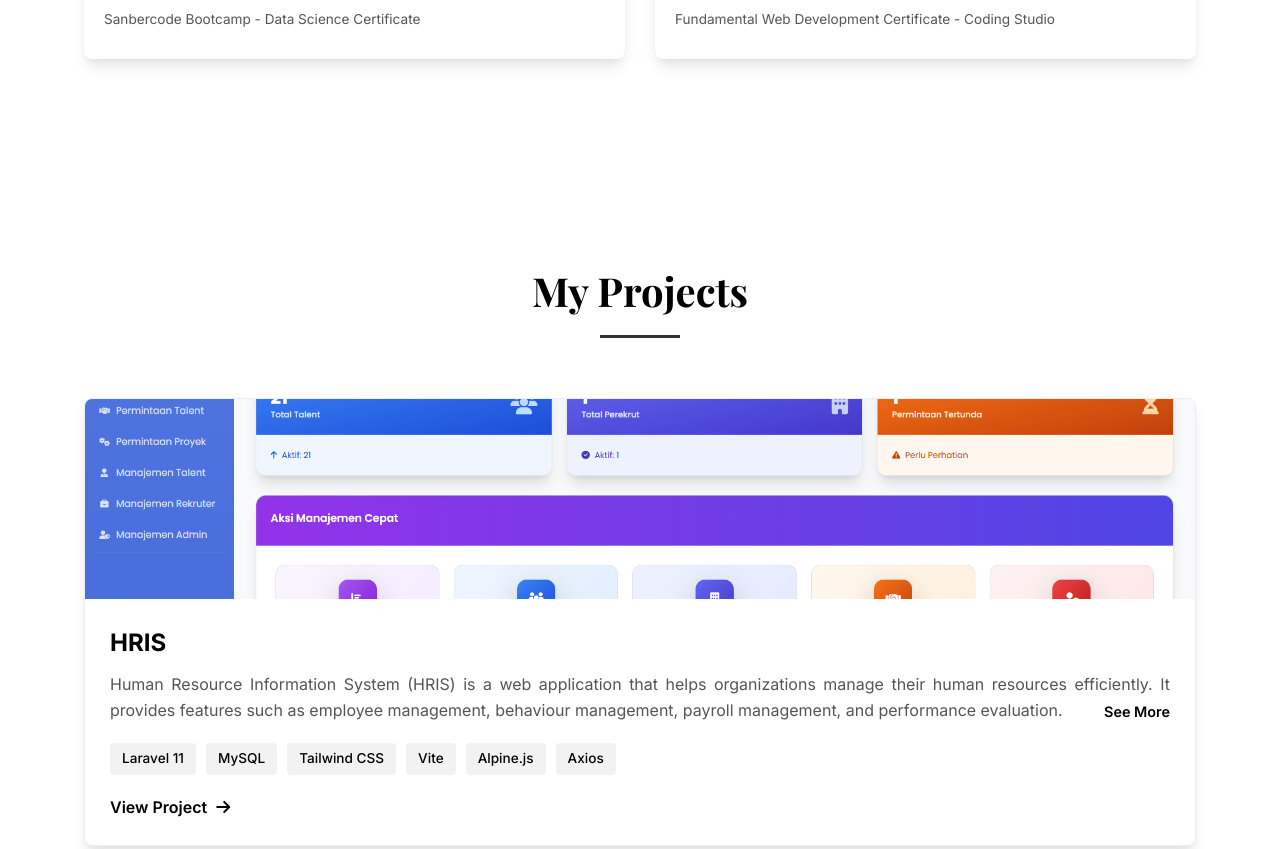
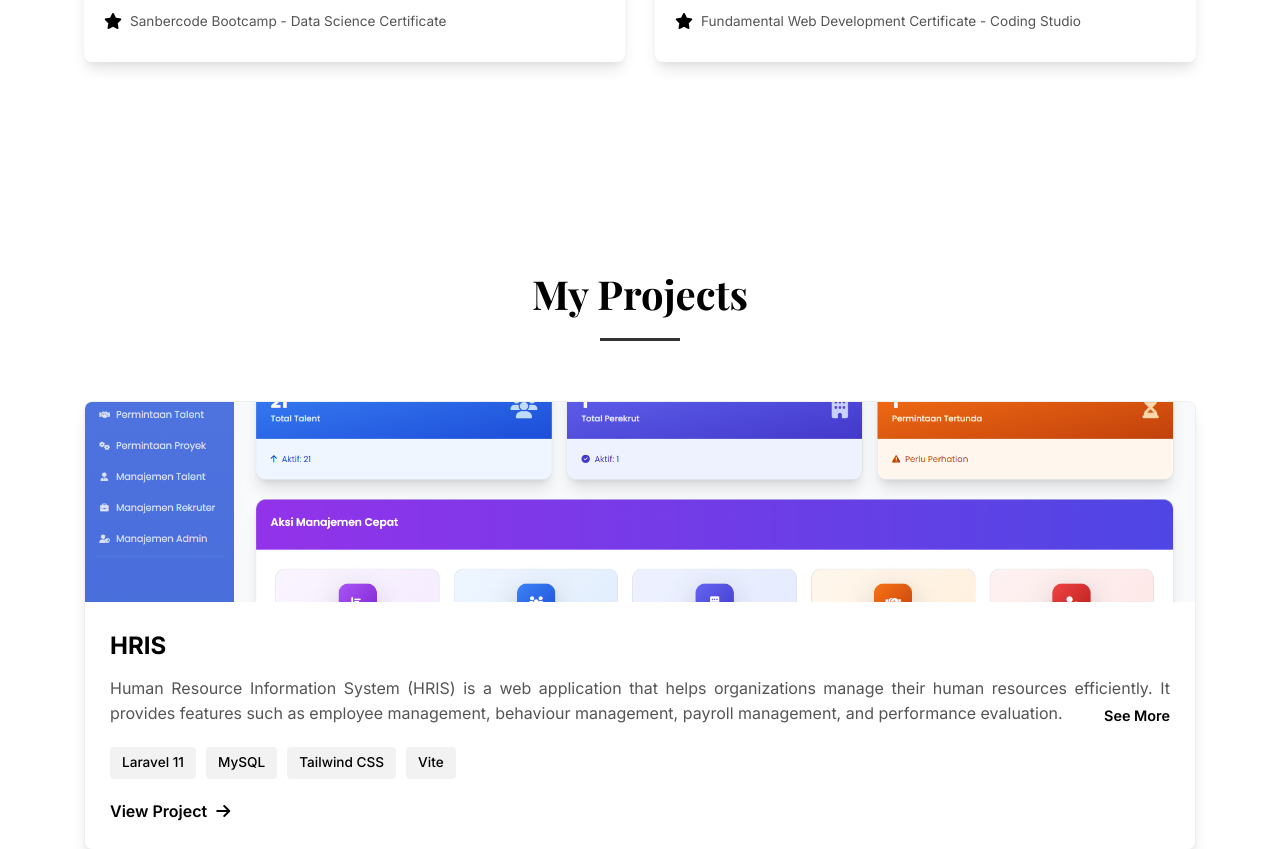
Before and after one commit to septianshft/myportofolio, a website: page index.html in a window 1280 px wide. Shown: the part 2177-3026 px from the top of the page. Drawn offline with nearby package versions, Linux system fonts and the light colour scheme; animation ran at ten frames a second.

Commit message:
style: adjust image positioning and update certificate items
- Add object-position to images for better visual alignment
- Include star icons in certificate items for visual enhancement
- Remove commented out phone number and unused tech tags

```diff
--- a/index.html
+++ b/index.html
@@ -92,6 +92,9 @@
                             </div>
                             <div class="certificates">
                                 <div class="certificate certificate-item">
+                                    <div class="certificate-image">
+                                        <i class="fas fa-star" style="margin-right: 8px;"></i>
+                                    </div>
                                     <p>Sanbercode Bootcamp - Data Science Certificate</p>
                                 </div>
                             </div>
@@ -123,6 +126,9 @@
                             </div>
                             <div class="certificates">
                                 <div class="certificate certificate-item">
+                                    <div class="certificate-image">
+                                        <i class="fas fa-star" style="margin-right: 8px;"></i>
+                                    </div>
                                     <p>Fundamental Web Development Certificate - Coding Studio</p>
                                 </div>
                             </div>
@@ -256,8 +262,8 @@
                             <span class="tag">MySQL</span>
                             <span class="tag">Tailwind CSS</span>
                             <span class="tag">Vite</span>
-                            <span class="tag">Alpine.js</span>
-                            <span class="tag">Axios</span>
+                            <!-- <span class="tag">Alpine.js</span>
+                            <span class="tag">Axios</span> -->
                         </div>
                         <a href="#" class="project-link" onclick="openProjectModal('Project/HRIS_(ThesisProject)/Admin_Dashboard.png', 'Project/HRIS_(ThesisProject)/Admin_Request_Management.png', 'Project/HRIS_(ThesisProject)/Admin_adminAccount_management.png', 'Project/HRIS_(ThesisProject)/Admin_project_management.png', 'Project/HRIS_(ThesisProject)/Admin_recuiter_management.png', 'Project/HRIS_(ThesisProject)/Admin_talent_management.png', 'Project/HRIS_(ThesisProject)/Login Page.png')">View Project <i class="fas fa-arrow-right"></i></a>
                     </div>
@@ -337,7 +343,7 @@
                             <i class="fas fa-phone"></i>
                             <div class="contact-text">
                                 <h4>Phone</h4>
-                                <p>+62 822-1325-2152</p>
+                                <!-- <p>+62 822-1325-2152</p> -->
                             </div>
                         </div>
                         <div class="contact-item">
--- a/style.css
+++ b/style.css
@@ -300,6 +300,7 @@ section {
     height: 100%;
     border-radius: 0;
     object-fit: cover;
+    object-position: 0px 30%;
     border: 5px solid var(--primary);
     box-shadow: 0 0 15px rgba(0, 0, 0, 0.2);
     transition: transform 0.3s ease-in-out;
```
